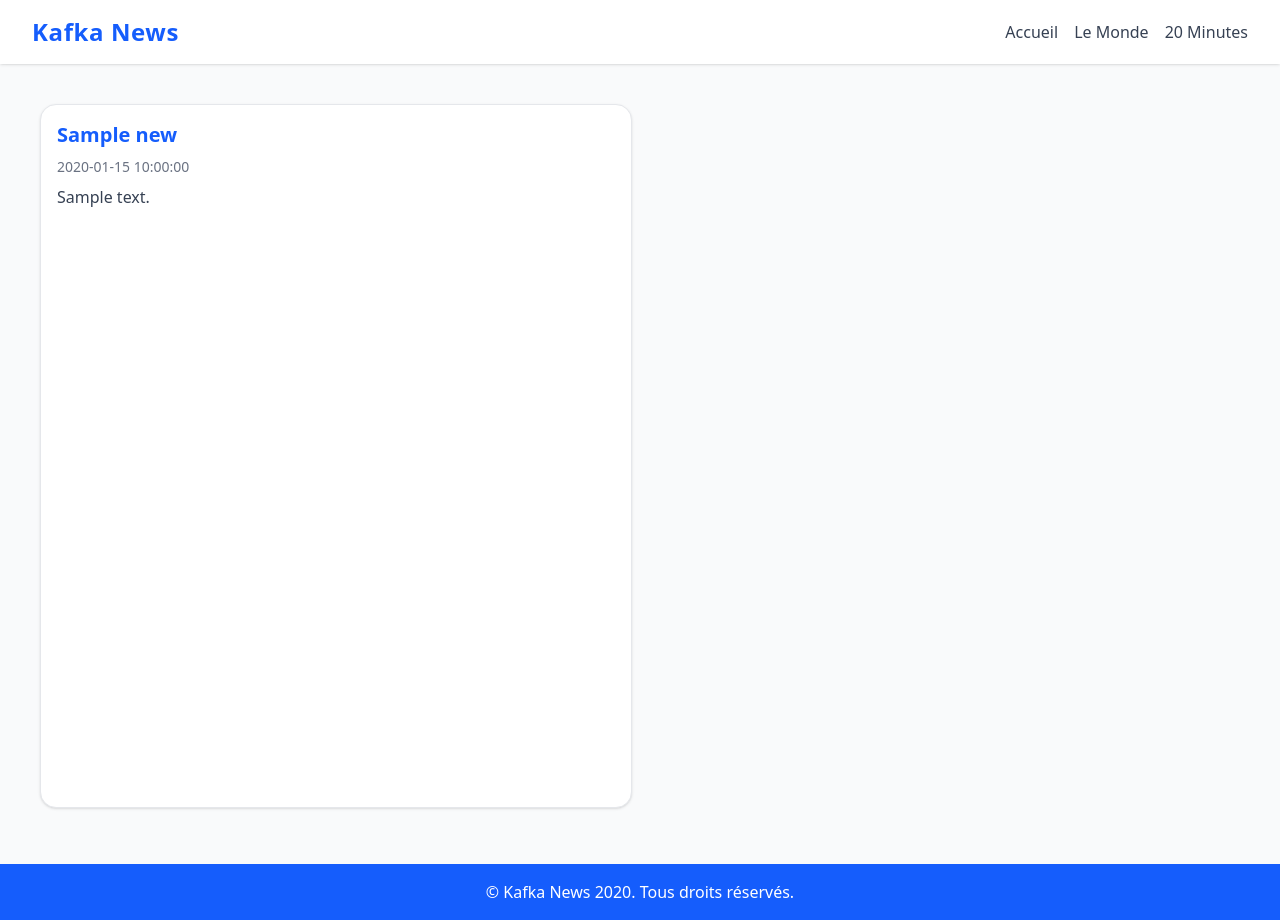
After one commit to WZidane/kafka-news, a Python web app: template flask/blueprints/news/templates/lemonde.html in a window 1280 px wide. The commit adds this page. Run offline with Jinja, Linux system fonts and the light colour scheme; the template is opened without the code that fills it: most values are stand-ins (such as "Sample title", 1, 10 or a date in 2020).

Commit message:
feat(kafka): added messages to front

```diff
--- /dev/null
+++ b/flask/blueprints/news/templates/lemonde.html
@@ -0,0 +1,33 @@
+{% extends "base.html" %}
+
+{% block title %}
+
+Kafka News - Le Monde
+
+{% endblock %}
+
+{% block menu %}
+    {% include "menu.html" %}
+{% endblock %}
+
+{% block content %}
+<div class="flex flex-wrap -mx-2 min-h-screen p-10">
+  {% for news in news_list %}
+    <div class="w-full lg:w-1/2 px-2 mb-4">
+      <article class="p-4 bg-white rounded-2xl shadow hover:shadow-lg transition-shadow duration-300 border border-gray-200 h-full">
+        <header class="mb-2">
+          <a href="{{ news.link }}" target="_blank" rel="noopener noreferrer" class="text-xl font-semibold text-blue-600 hover:underline">
+            {{ news.title }}
+          </a>
+        </header>
+        <p class="text-sm text-gray-500 mb-2">{{ news.published }}</p>
+        <p class="text-gray-700">{{ news.summary }}</p>
+      </article>
+    </div>
+  {% endfor %}
+</div>
+{% endblock %}
+
+{% block footer %}
+    {% include "footer.html" %}
+{% endblock %}
--- a/flask/blueprints/templates/base.html
+++ b/flask/blueprints/templates/base.html
@@ -8,13 +8,16 @@
         </title>
         <link rel="icon" href="" type="image/x-icon">
         <script src="https://cdn.jsdelivr.net/npm/@tailwindcss/browser@4"></script>
+        <script src="{{ url_for('static', filename='js/menu.js') }}"></script>
     </head>
-    <body>
-        {% block nav %}
+    <body class="bg-gray-50 text-gray-900">
+        {% block menu %}
         {% endblock %}
 
-        {% block content%}
-        {% endblock %}
+        <div class="mx-auto">
+            {% block content%}
+            {% endblock %}
+        </div>
 
         {% block footer %}
         {% endblock %}
--- a/flask/blueprints/templates/footer.html
+++ b/flask/blueprints/templates/footer.html
@@ -1,6 +1,3 @@
-<footer class="py-3 bg-primary w-100">
-    <ul class="nav justify-content-center border-bottom pb-3 ms-auto me-auto w-75">
-        <li class="nav-item"><a href="{{ url_for('home.home_') }}" class="nav-link px-2 text-white">Accueil</a></li>
-    </ul>
-    <p class="text-center text-white mt-4">&copy; Kafka News. Tous droits réservés.</p>
+<footer class="bg-blue-600 text-white text-center p-4">
+    <p class="text-center text-white">&copy; Kafka News {{ current_year }}. Tous droits réservés.</p>
 </footer>
--- /dev/null
+++ b/flask/blueprints/templates/menu.html
@@ -0,0 +1,36 @@
+<nav class="bg-white shadow-sm sticky top-0 z-50">
+  <div class="max-w-7xl mx-auto px-4 sm:px-6 lg:px-8">
+    <div class="flex justify-between h-16">
+      <!-- Logo -->
+      <div class="flex-shrink-0 flex items-center">
+        <a href="{{ url_for('news.home_') }}" class="text-blue-600 text-2xl font-bold tracking-wide hover:text-blue-700">
+          Kafka News
+        </a>
+      </div>
+
+      <!-- User menu -->
+      <div class="flex items-center space-x-4">
+          <a href="{{ url_for('news.home_') }}" class="hidden lg:block text-gray-700 hover:text-blue-600 font-medium transition">Accueil</a>
+          <a href="{{ url_for('news.lemonde_') }}" class="hidden lg:block text-gray-700 hover:text-blue-600 font-medium transition">Le Monde</a>
+          <a href="" class="hidden lg:block text-gray-700 hover:text-blue-600 font-medium transition">20 Minutes</a>
+      </div>
+
+      <!-- Mobile menu button -->
+      <div class="flex items-center lg:hidden">
+        <button id="mobile-menu-button" aria-label="Ouvrir le menu" class="text-gray-700 focus:outline-none cursor-pointer">
+          <svg class="h-6 w-6" xmlns="http://www.w3.org/2000/svg" fill="none" viewBox="0 0 24 24" stroke="currentColor" >
+            <path stroke-linecap="round" stroke-linejoin="round" stroke-width="2"
+                  d="M4 6h16M4 12h16M4 18h16"/>
+          </svg>
+        </button>
+      </div>
+    </div>
+  </div>
+
+  <!-- Mobile menu -->
+  <div id="mobile-menu" class="hidden lg:hidden bg-white border-t border-gray-200">
+    <a href="{{ url_for('news.home_') }}" class="block px-4 py-3 text-gray-700 hover:bg-blue-50 hover:text-blue-600 font-medium">Accueil</a>
+    <a href="{{ url_for('news.lemonde_') }}" class="block px-4 py-3 text-gray-700 hover:bg-blue-50 hover:text-blue-600 font-medium">Le Monde</a>
+    <a href="" class="hidden lg:block text-gray-700 hover:text-blue-600 font-medium transition">20 Minutes</a>
+  </div>
+</nav>
--- /dev/null
+++ b/flask/static/js/menu.js
@@ -0,0 +1,9 @@
+document.addEventListener('DOMContentLoaded', function() {
+
+    const btn = document.getElementById('mobile-menu-button');
+    const menu = document.getElementById('mobile-menu');
+
+    btn.addEventListener('click', () => {
+        menu.classList.toggle('hidden');
+    });
+});
```
Also changed, not shown: flask/app.py (+9 -2 lines), flask/blueprints/home/__init__.py (deleted, +0 -7 lines), flask/blueprints/home/templates/home.html (deleted, +0 -17 lines), flask/blueprints/news/__init__.py (added, +46 -0 lines), flask/blueprints/news/templates/home.html (added, +24 -0 lines), scripts/script.py (added, +70 -0 lines), 2 other files.
